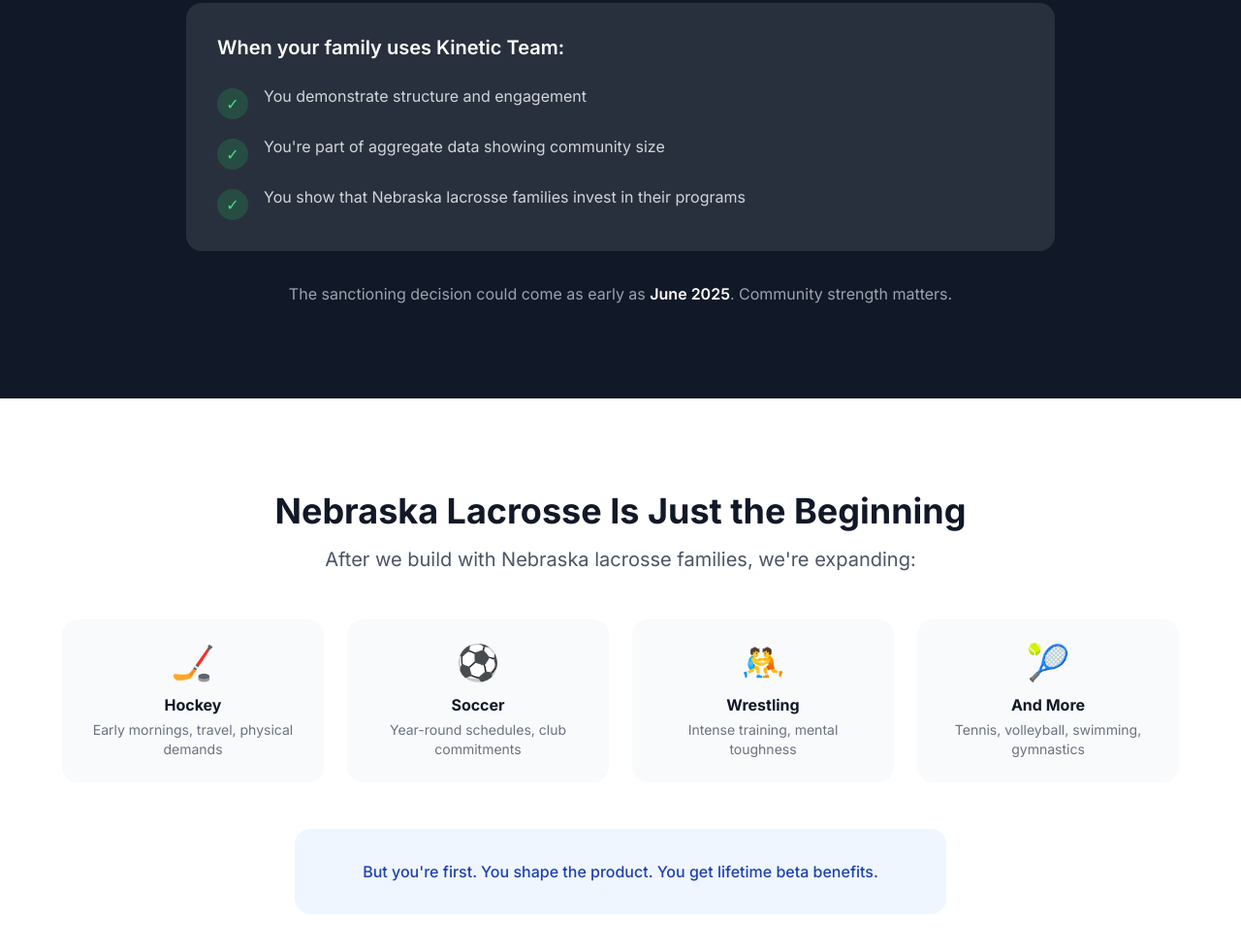
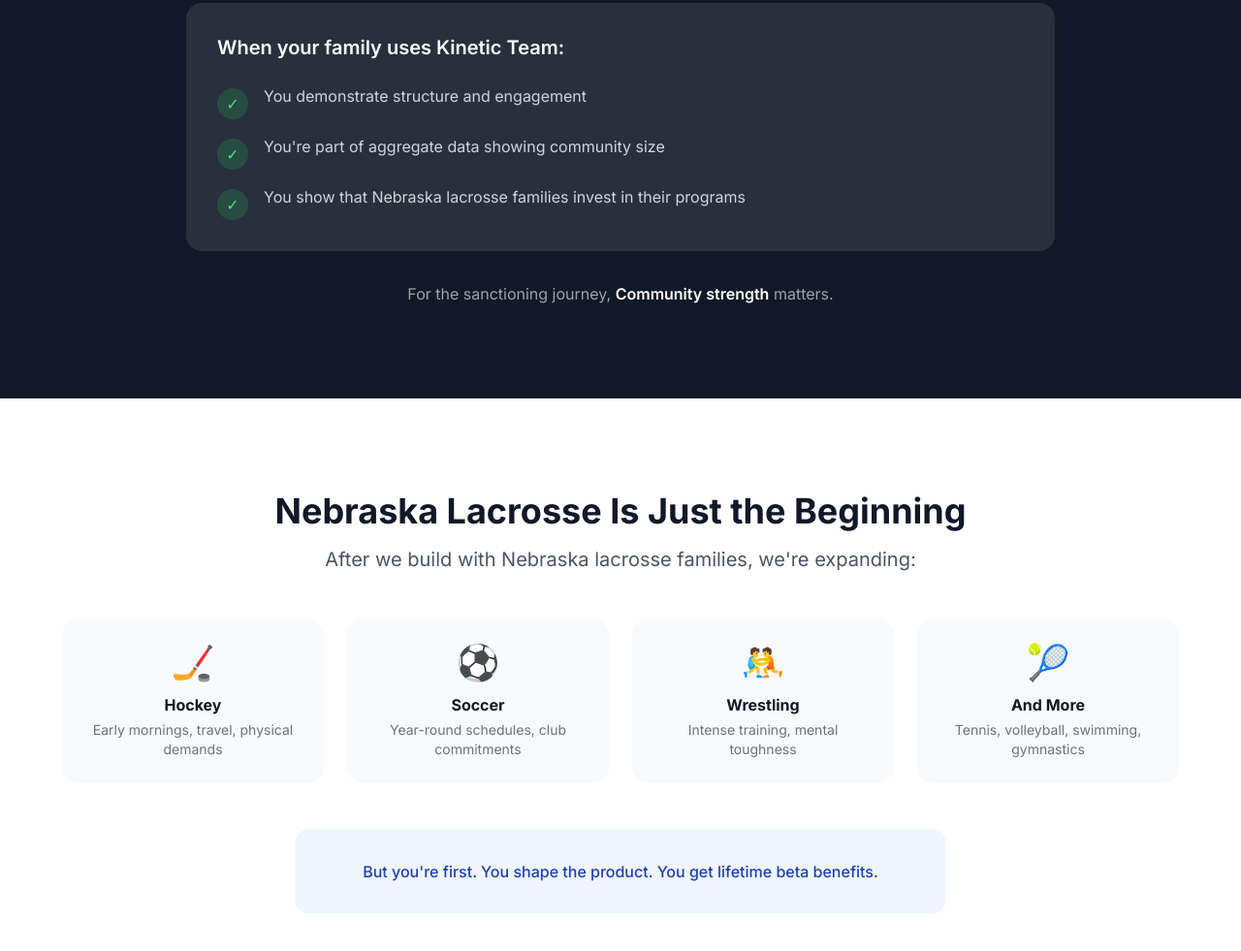
Before and after one commit to emb8767/kinetic-landing, a plain HTML site: page index.html in a window 1280 px wide. Shown: the part 9506-10487 px from the top of the page at 97% size. Drawn offline with nearby package versions, Linux system fonts and the light colour scheme.

Commit message:
Update text in index.html for clarity

```diff
--- a/index.html
+++ b/index.html
@@ -829,7 +829,7 @@
             </div>
 
             <p class="text-center text-gray-400">
-                The sanctioning decision could come as early as <span class="text-white font-semibold">June 2025</span>. Community strength matters.
+                For the sanctioning journey, <span class="text-white font-semibold">Community strength</span> matters.
             </p>
         </div>
     </section>
```
